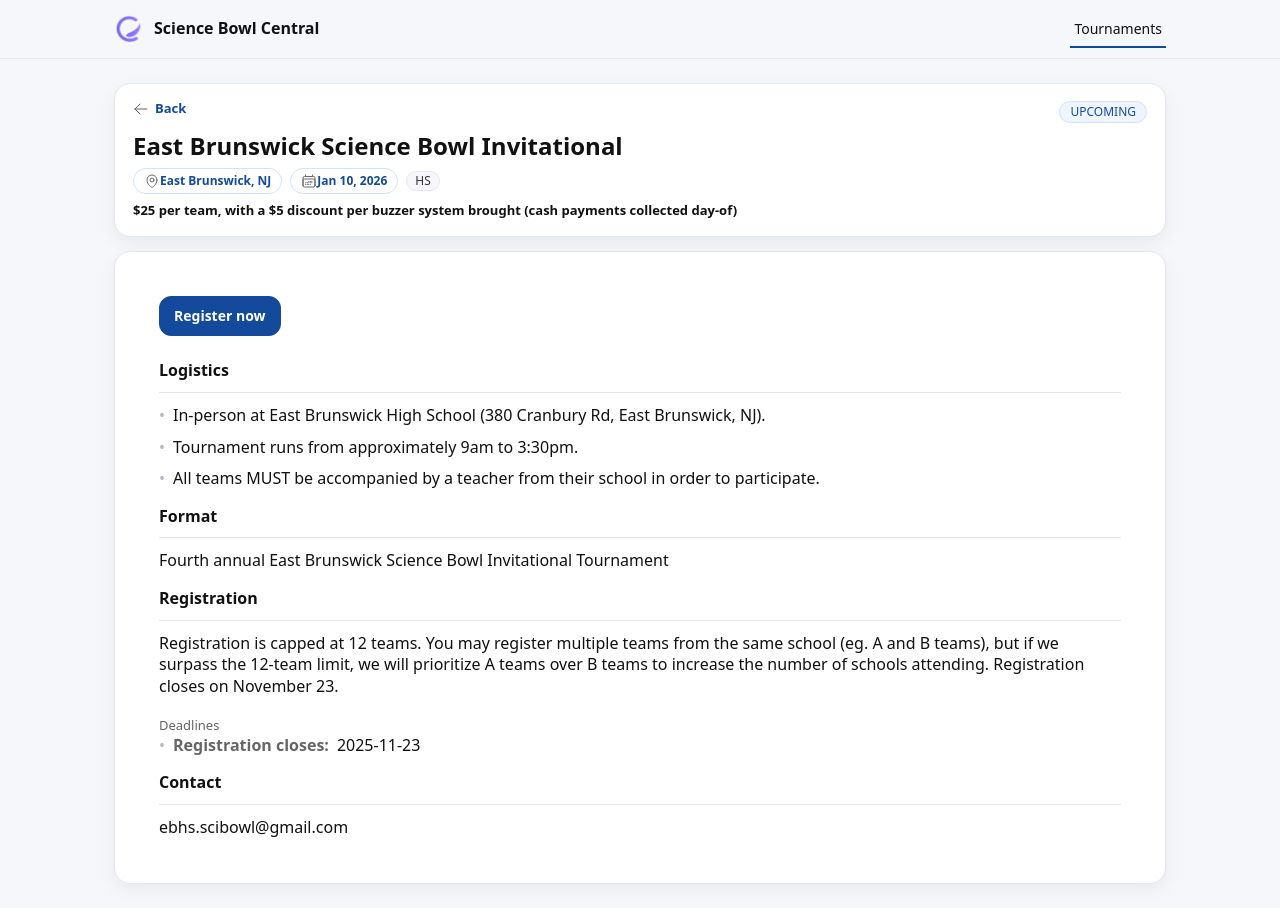
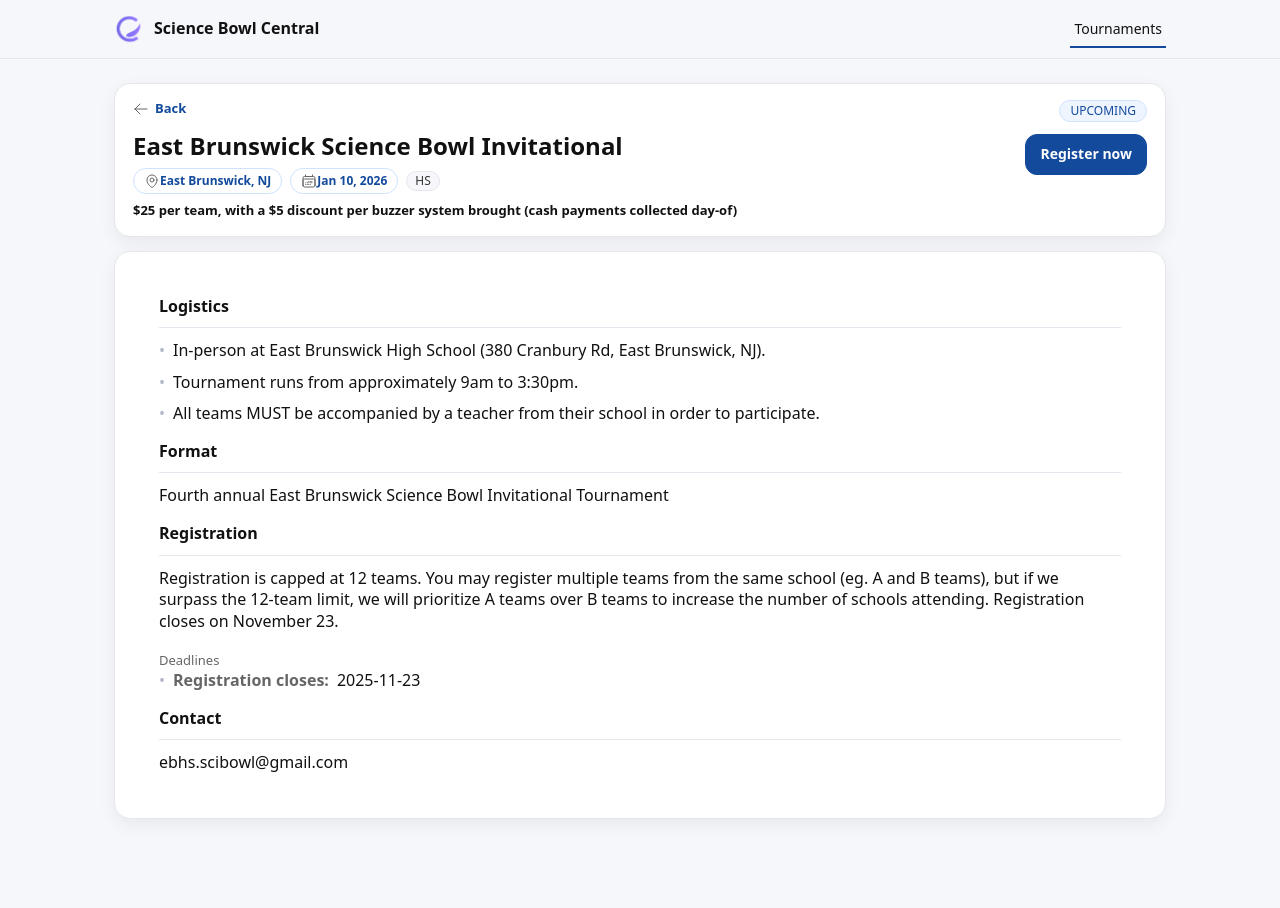
Before and after one commit to xpoes123/scibowl-org, a React (Vite) app in the folder apps/website/frontend/: page /tournaments/1 in a window 1280 px wide. After the commit the page ends 843 px from the top, so only its background shows below. Built offline with nearby package versions, Linux system fonts and the light colour scheme.

Commit message:
get rid of tabs and update readme

```diff
--- a/apps/website/frontend/src/features/tournaments/pages/TournamentDetailPage.tsx
+++ b/apps/website/frontend/src/features/tournaments/pages/TournamentDetailPage.tsx
@@ -152,27 +152,24 @@ export function TournamentDetailPage() {
             </div>
           </div>
 
-          <div className="sbTournamentDate">
+          <div className="sbTournamentDate" style={{ display: "flex", flexDirection: "column", alignItems: "flex-end", gap: "0.75rem" }}>
             <StatusBadge status={tournament.status} />
+            {/* Registration Button - show for upcoming tournaments with registration URL */}
+            {isUpcoming && tournament.registration.url && (
+              <a
+                className="sbCtaButton"
+                href={tournament.registration.url}
+                target="_blank"
+                rel="noreferrer"
+              >
+                Register now
+              </a>
+            )}
           </div>
         </div>
       </div>
 
       <div className="card" aria-label="Tournament details">
-        {/* Registration Button - show for upcoming tournaments with registration URL */}
-        {isUpcoming && tournament.registration.url && (
-          <div style={{ padding: "1.5rem 1.5rem 0 1.5rem" }}>
-            <a
-              className="sbCtaButton"
-              href={tournament.registration.url}
-              target="_blank"
-              rel="noreferrer"
-              style={{ width: "fit-content" }}
-            >
-              Register now
-            </a>
-          </div>
-        )}
 
         <div className="sbTabStack" style={{ padding: "1.5rem" }}>
           {/* Logistics Section */}
```
Also changed, not shown: 1 other file (tests, documents, lock files or other folders).
